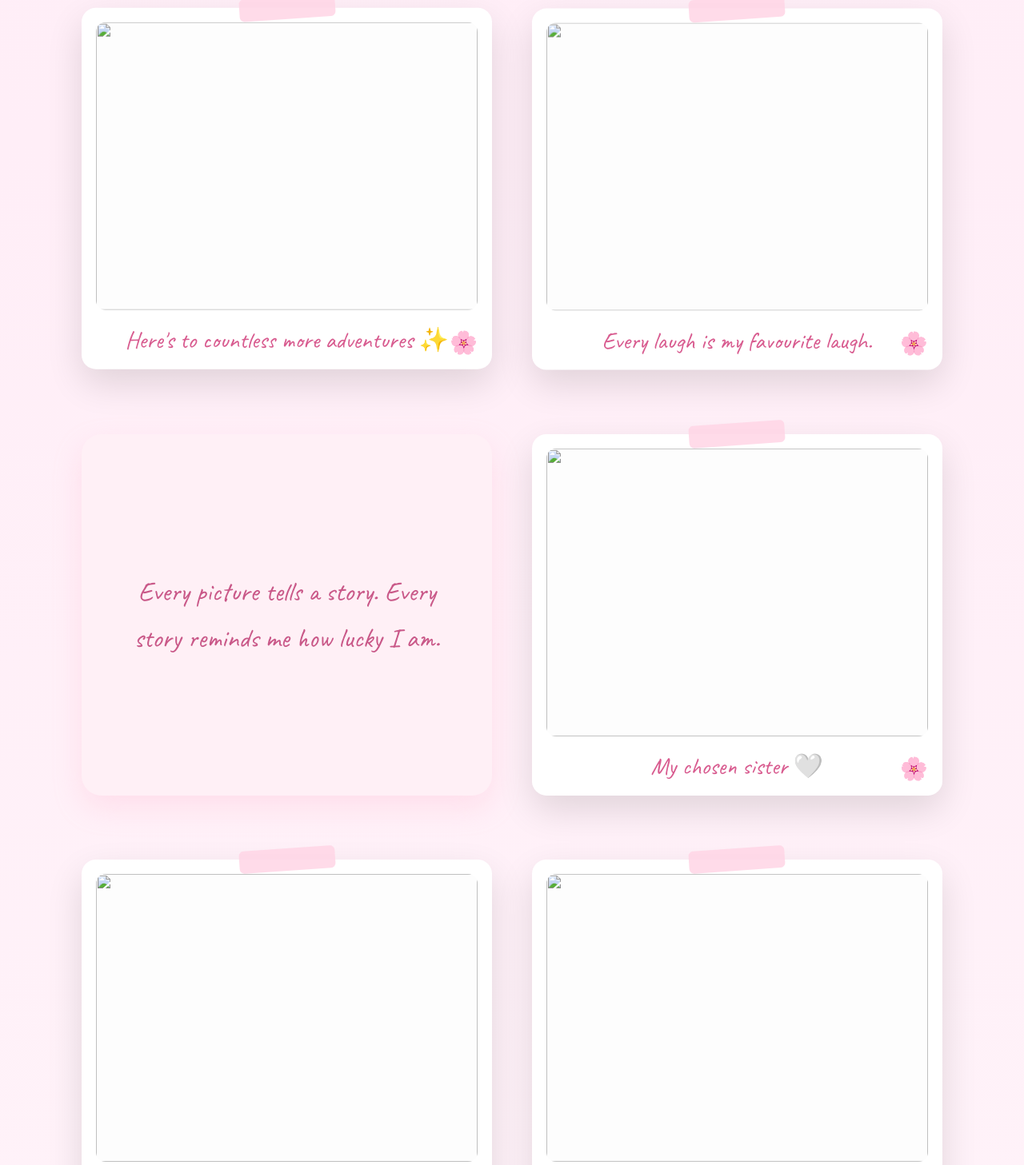
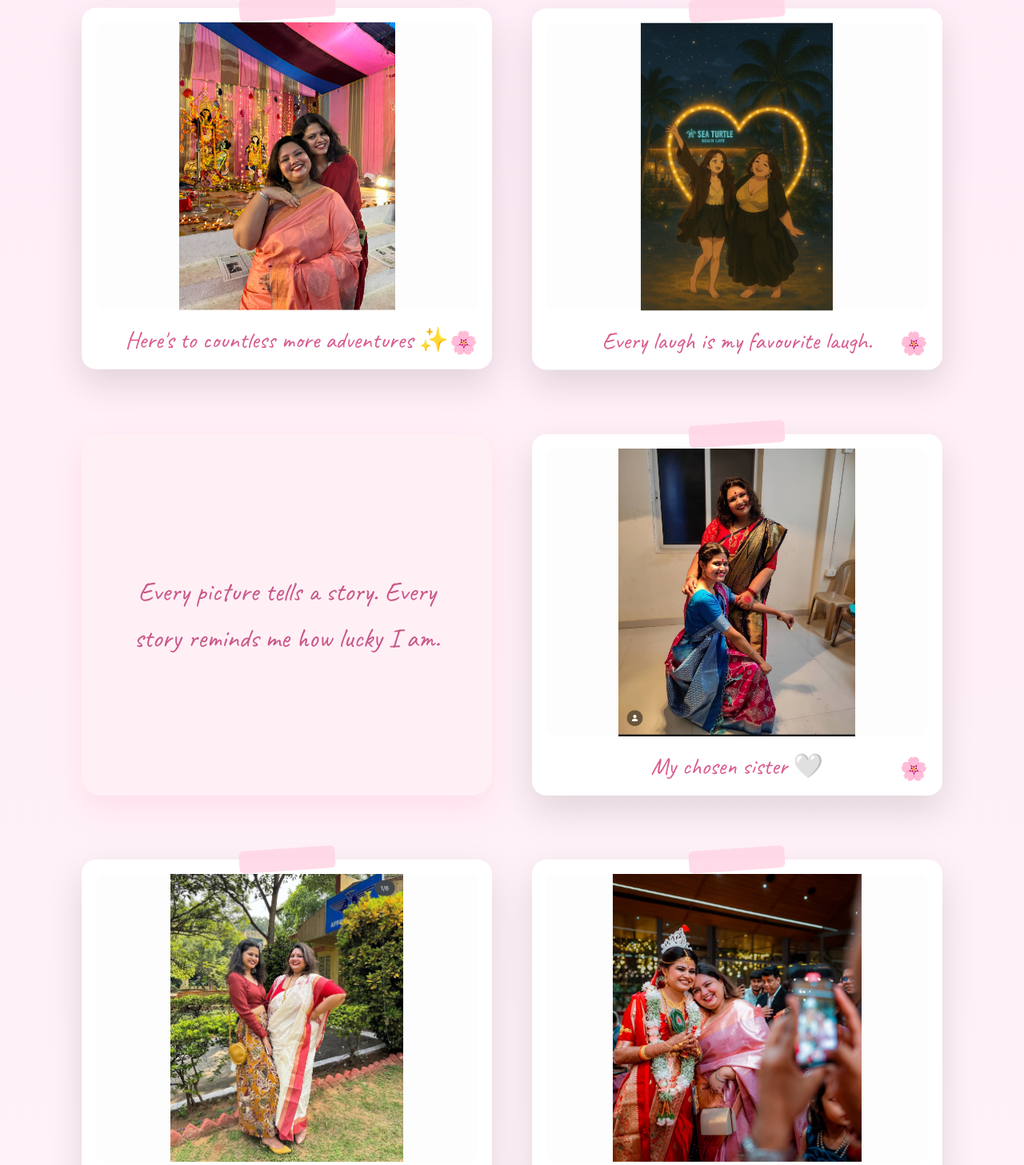
Before and after one commit to sharmisthag1501-beep/friendshipshreya, a plain HTML site: page index.html in a window 1280 px wide. Shown: the part 3762-5219 px from the top of the page at 80% size. Drawn offline with Linux system fonts and the light colour scheme.

Commit message:
Update index.html

```diff
--- a/index.html
+++ b/index.html
@@ -198,7 +198,7 @@ They simply happened.
 
 <div class="photo one">
 
-<img src="photo1.jpeg" alt="">
+<img src="photo1.jfif" alt="">
 
 <span>One of my favourite memories 🤍</span>
 
@@ -206,7 +206,7 @@ They simply happened.
 
 <div class="photo two">
 
-<img src="photo2.jpeg" alt="">
+<img src="photo2.jfif" alt="">
 
 <span>Always my happy place 💕</span>
 
@@ -224,7 +224,7 @@ they simply find each other.
 
 <div class="photo three">
 
-<img src="photo3.jpeg" alt="">
+<img src="photo3.jfif" alt="">
 
 <span>My forever comfort person 🌸</span>
 
@@ -232,7 +232,7 @@ they simply find each other.
 
 <div class="photo four">
 
-<img src="photo4.jpeg" alt="">
+<img src="photo4.jfif" alt="">
 
 <span>Here's to countless more adventures ✨</span>
 
@@ -240,7 +240,7 @@ they simply find each other.
 
 <div class="photo five">
 
-<img src="photo5.jpeg" alt="">
+<img src="photo5.jfif" alt="">
 
 <span>Every laugh is my favourite laugh.</span>
 
@@ -256,7 +256,7 @@ Every story reminds me how lucky I am.
 
 <div class="photo six">
 
-<img src="photo6.jpeg" alt="">
+<img src="photo6.jfif" alt="">
 
 <span>My chosen sister 🤍</span>
 
@@ -264,7 +264,7 @@ Every story reminds me how lucky I am.
 
 <div class="photo seven">
 
-<img src="photo7.jpeg" alt="">
+<img src="photo7.jfif" alt="">
 
 <span>Forever us 💕</span>
 
@@ -272,7 +272,7 @@ Every story reminds me how lucky I am.
 
 <div class="photo eight">
 
-<img src="photo8.jpeg" alt="">
+<img src="photo8.jfif" alt="">
 
 <span>Just the beginning of many more memories...</span>
 
@@ -281,7 +281,8 @@ Every story reminds me how lucky I am.
 </div>
 
 </section>
-<!-- ================= WISH SECTION ================= -->
+
+<!-- ================= WISH ================= -->
 
 <section id="wish">
 
@@ -406,8 +407,6 @@ Sharmistha 💕
 
 </section>
 
-<!-- Floating Butterflies -->
-
 <div class="butterflies">
 
 🦋 🦋 🦋
```
